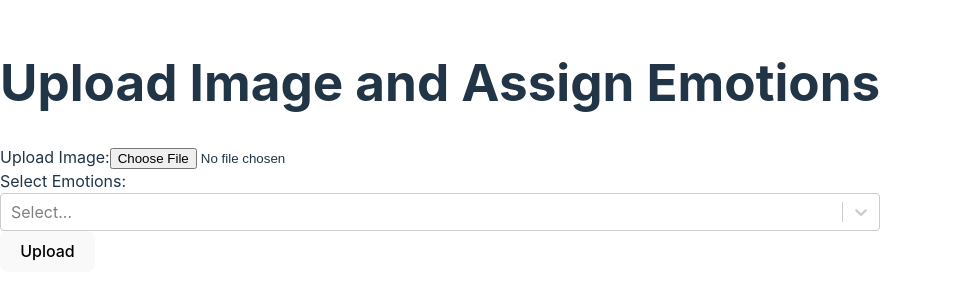
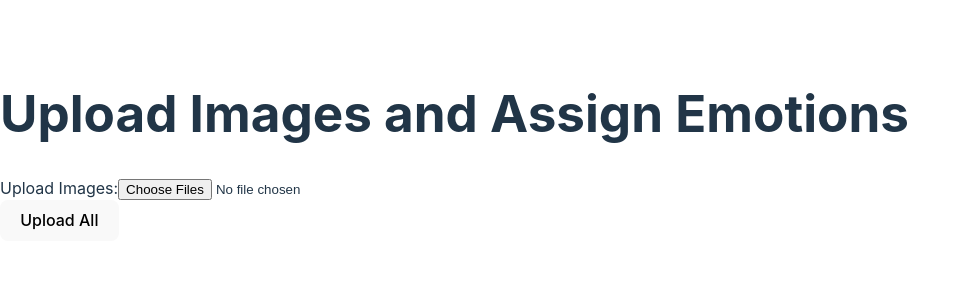
Before and after one commit to karmazinoleh/hackEmotion-hackathon, a React (Vite) app in the folder my-app/my-ap/: page / in a window 1280 px wide. Shown: the part 254-554 px from the top of the page, without its empty margins (0-970 px from the left). Built offline with nearby package versions, Linux system fonts and the light colour scheme.

Commit message:
multiple img upload

```diff
--- a/my-app/my-ap/src/UploadPage.tsx
+++ b/my-app/my-ap/src/UploadPage.tsx
@@ -5,6 +5,13 @@ import Select, { MultiValue } from "react-select";
 type EmotionOption = {
     value: string;
     label: string;
+};
+
+type FileWithEmotions = {
+    file: File;
+    previewUrl: string;
+    selectedEmotions: EmotionOption[];
+    intensities: Record<string, number>;
 };
 
 const emotions: EmotionOption[] = [
@@ -17,41 +24,49 @@ const emotions: EmotionOption[] = [
 ];
 
 const UploadPage: React.FC = () => {
-    const [file, setFile] = useState<File | null>(null);
-    const [selectedEmotions, setSelectedEmotions] = useState<EmotionOption[]>([]);
-    const [intensities, setIntensities] = useState<Record<string, number>>({});
+    const [filesWithEmotions, setFilesWithEmotions] = useState<FileWithEmotions[]>([]);
 
-    const handleFileChange = (event: ChangeEvent<HTMLInputElement>) => {
+    const handleFilesChange = (event: ChangeEvent<HTMLInputElement>) => {
         if (event.target.files) {
-            setFile(event.target.files[0]);
+            const newFiles = Array.from(event.target.files).map((file) => ({
+                file,
+                previewUrl: URL.createObjectURL(file), // Створення URL для перегляду
+                selectedEmotions: [],
+                intensities: {},
+            }));
+            setFilesWithEmotions([...filesWithEmotions, ...newFiles]);
         }
     };
 
-    // Оновлена функція для обробки вибору емоцій
-    const handleEmotionChange = (newValue: MultiValue<EmotionOption>) => {
-        const selected = Array.from(newValue) as EmotionOption[]; // Приведення до змінного масиву
-        setSelectedEmotions(selected);
+    const handleEmotionChange = (index: number, newValue: MultiValue<EmotionOption>) => {
+        const updatedFiles = [...filesWithEmotions];
+        const selected = Array.from(newValue) as EmotionOption[];
+        updatedFiles[index].selectedEmotions = selected;
 
         // Ініціалізація інтенсивностей для кожної емоції
         const initialIntensities: Record<string, number> = {};
         selected.forEach((option) => {
-            initialIntensities[option.value] = 50; // Значення за замовчуванням
+            initialIntensities[option.value] = 50;
         });
-        setIntensities(initialIntensities);
+        updatedFiles[index].intensities = initialIntensities;
+        setFilesWithEmotions(updatedFiles);
     };
 
-    const handleIntensityChange = (emotion: string, intensity: number) => {
-        setIntensities({ ...intensities, [emotion]: intensity });
+    const handleIntensityChange = (fileIndex: number, emotion: string, intensity: number) => {
+        const updatedFiles = [...filesWithEmotions];
+        updatedFiles[fileIndex].intensities[emotion] = intensity;
+        setFilesWithEmotions(updatedFiles);
     };
 
     const handleSubmit = async (event: FormEvent) => {
         event.preventDefault();
-        if (!file) {
-            alert("Please select a file!");
+        if (filesWithEmotions.length === 0) {
+            alert("Please select files!");
             return;
         }
 
         try {
+            for (const { file, selectedEmotions, intensities } of filesWithEmotions) {
                 const formData = new FormData();
                 formData.append("file", file);
 
@@ -59,11 +74,10 @@ const UploadPage: React.FC = () => {
                 const s3Response = await axios.post("http://localhost:8080/api/files/upload", formData, {
                     headers: { "Content-Type": "multipart/form-data" },
                 });
-            // @ts-ignore
-            //const s3Response = await axios.postForm("api/files/upload", {file: this.file})
 
                 const fileUrl = s3Response.data.url;
 
+                // Створення активу
                 const assetResponse = await axios.post("http://localhost:8080/asset/create-asset", {
                     url: fileUrl,
                     name: file.name,
@@ -76,47 +90,56 @@ const UploadPage: React.FC = () => {
                     intensity: intensities[emotion.value],
                 }));
                 await axios.post(`http://localhost:8080/asset/${assetId}/add-emotions`, emotionsWithIntensity);
+            }
 
-            alert("Image uploaded successfully with emotions!");
+            alert("Files uploaded successfully with emotions!");
         } catch (error) {
-            console.error("Error uploading file:", error);
-            alert("Failed to upload file. Check the console for details.");
+            console.error("Error uploading files:", error);
+            alert("Failed to upload files. Check the console for details.");
         }
     };
 
     return (
         <div className="upload-page">
-            <h1>Upload Image and Assign Emotions</h1>
+            <h1>Upload Images and Assign Emotions</h1>
             <form onSubmit={handleSubmit}>
                 <div>
-                    <label>Upload Image:</label>
-                    <input type="file" accept="image/*" onChange={handleFileChange} />
+                    <label>Upload Images:</label>
+                    <input type="file" accept="image/*" multiple onChange={handleFilesChange} />
                 </div>
-                <div>
+                {filesWithEmotions.map((fileData, index) => (
+                    <div key={index} className="file-item">
+                        <h3>{fileData.file.name}</h3>
+                        <img
+                            src={fileData.previewUrl}
+                            alt={`Preview of ${fileData.file.name}`}
+                            style={{ maxWidth: "200px", maxHeight: "200px", marginBottom: "10px" }}
+                        />
                         <label>Select Emotions:</label>
                         <Select
                             options={emotions}
                             isMulti
-                        onChange={handleEmotionChange}
+                            onChange={(newValue) => handleEmotionChange(index, newValue)}
                         />
-                </div>
-                {selectedEmotions.map((emotion) => (
+                        {fileData.selectedEmotions.map((emotion) => (
                             <div key={emotion.value}>
                                 <label>
-                            {emotion.label} Intensity: {intensities[emotion.value]}
+                                    {emotion.label} Intensity: {fileData.intensities[emotion.value]}
                                 </label>
                                 <input
                                     type="range"
                                     min="1"
                                     max="100"
-                            value={intensities[emotion.value]}
+                                    value={fileData.intensities[emotion.value]}
                                     onChange={(e) =>
-                                handleIntensityChange(emotion.value, parseInt(e.target.value))
+                                        handleIntensityChange(index, emotion.value, parseInt(e.target.value))
                                     }
                                 />
                             </div>
                         ))}
-                <button type="submit">Upload</button>
+                    </div>
+                ))}
+                <button type="submit">Upload All</button>
             </form>
         </div>
     );
```
Also changed, not shown: 4 other files (tests, documents, lock files or other folders). Lines whose indentation alone changed are shown as unchanged.
